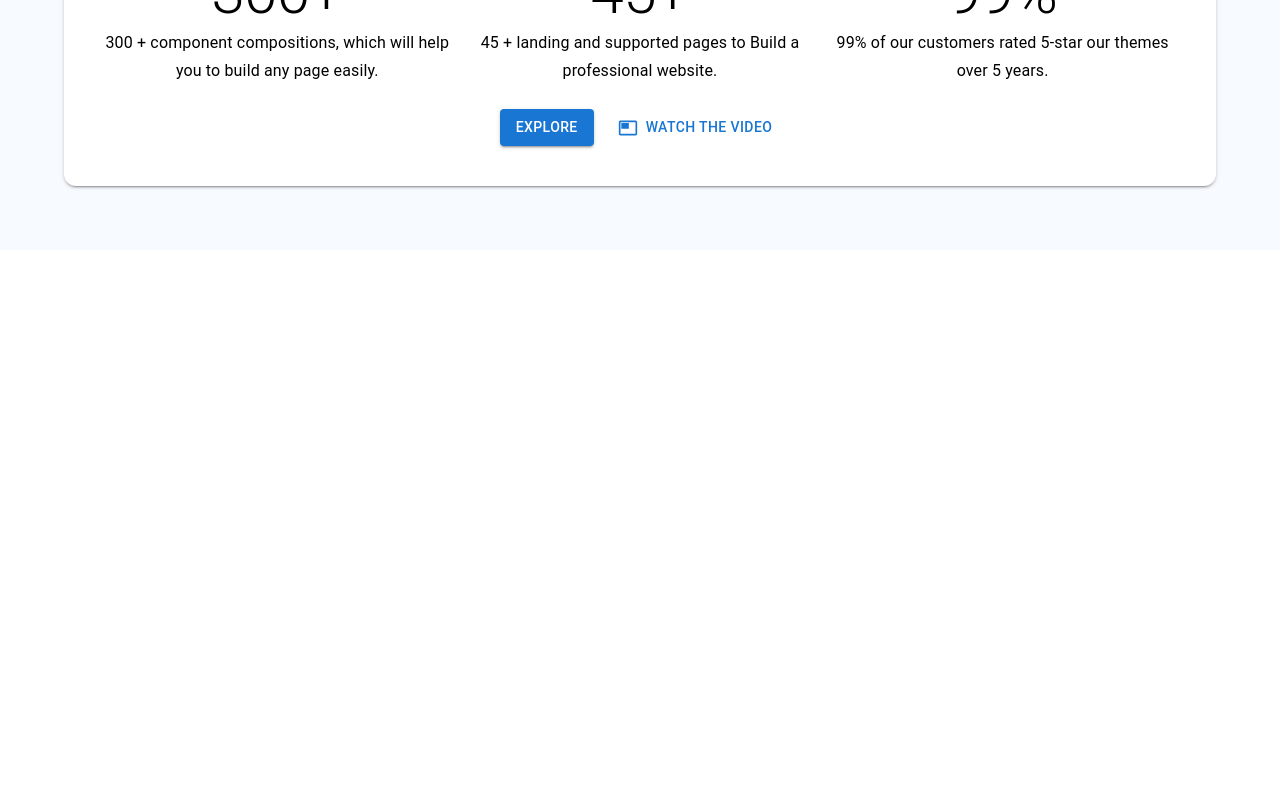
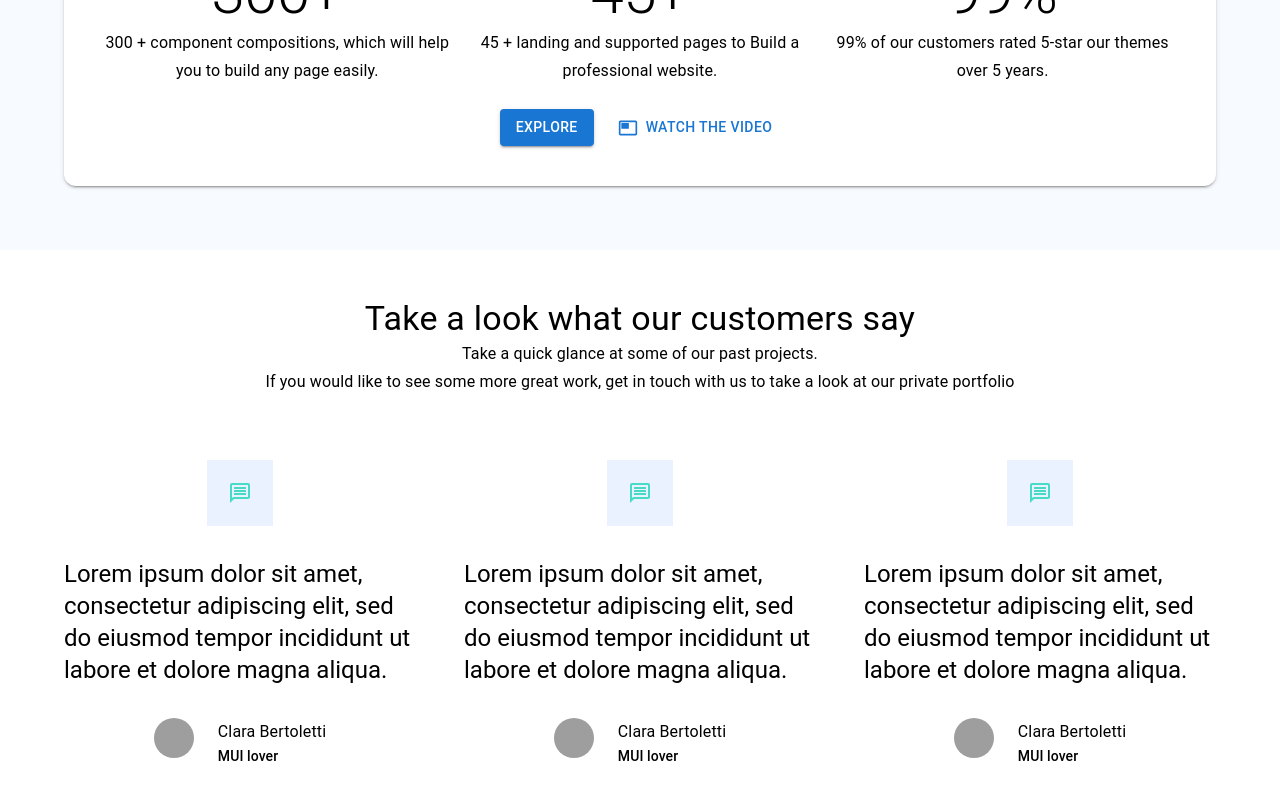
Before and after one commit to kaderabdul79/JobsLab, a React (Create React App) app: page / in a window 1280 px wide. Shown: the part 2884-3684 px from the top of the page. Before the commit the page ends 3134 px from the top, so only its background shows below. Built offline with nearby package versions, Linux system fonts and the light colour scheme; grey boxes are pictures that could not be loaded.

Commit message:
design the testimonial section

```diff
--- a/src/components/Testimonial.js
+++ b/src/components/Testimonial.js
@@ -1,11 +1,67 @@
-import { Box } from '@mui/material';
+import { MessageOutlined } from '@mui/icons-material';
+import { Avatar, Box, Container, Grid, Stack, Typography } from '@mui/material';
 import React from 'react';
 
 const Testimonial = () => {
     return (
-        <Box>
-
+        <Container maxWidth="lg">
+        <Box my={6}>
+            <Box textAlign="center">
+                <Typography variant='h4'>Take a look what our customers say</Typography>
+                <Typography variant='subtitle1'>Take a quick glance at some of our past projects.<br />
+                If you would like to see some more great work, get in touch with us to take a look at our private portfolio</Typography>
+            </Box>
+            <Box>
+                <Grid container spacing={6} my={2}>
+                    <Grid item xs={6} md={4}>
+                    <Box sx={{display:'flex',flexDirection:'column',alignItems:'center'}}>
+                        <Avatar variant="square" sx={{ width: 66, height: 66, bgcolor: '#EBF2FF',color: '#46DBC9' }}>
+                            <MessageOutlined />
+                        </Avatar>
+                        <Typography variant='h5' my={4}>Lorem ipsum dolor sit amet, consectetur adipiscing elit, sed do eiusmod tempor incididunt ut labore et dolore magna aliqua.</Typography>
+                        <Stack direction="row" gap={3}>
+                            <Avatar alt="Remy Sharp" src="/static/images/avatar/1.jpg" />
+                            <Box>
+                                <Typography variant='subtitle1'>Clara Bertoletti</Typography>
+                                <Typography variant='subtitle2'>MUI lover</Typography>
+                            </Box>
+                        </Stack>
+                    </Box>
+                    </Grid>
+                    <Grid item xs={6} md={4}>
+                    <Box sx={{display:'flex',flexDirection:'column',alignItems:'center'}}>
+                        <Avatar variant="square" sx={{ width: 66, height: 66, bgcolor: '#EBF2FF',color: '#46DBC9' }}>
+                            <MessageOutlined />
+                        </Avatar>
+                        <Typography variant='h5' my={4}>Lorem ipsum dolor sit amet, consectetur adipiscing elit, sed do eiusmod tempor incididunt ut labore et dolore magna aliqua.</Typography>
+                        <Stack direction="row" gap={3}>
+                            <Avatar alt="Remy Sharp" src="/static/images/avatar/1.jpg" />
+                            <Box>
+                                <Typography variant='subtitle1'>Clara Bertoletti</Typography>
+                                <Typography variant='subtitle2'>MUI lover</Typography>
+                            </Box>
+                        </Stack>
+                    </Box>
+                    </Grid>
+                    <Grid item xs={6} md={4}>
+                    <Box sx={{display:'flex',flexDirection:'column',alignItems:'center'}}>
+                        <Avatar variant="square" sx={{ width: 66, height: 66, bgcolor: '#EBF2FF',color: '#46DBC9' }}>
+                            <MessageOutlined />
+                        </Avatar>
+                        <Typography variant='h5' my={4}>Lorem ipsum dolor sit amet, consectetur adipiscing elit, sed do eiusmod tempor incididunt ut labore et dolore magna aliqua.</Typography>
+                        <Stack direction="row" gap={3}>
+                            <Avatar alt="Remy Sharp" src="/static/images/avatar/1.jpg" />
+                            <Box>
+                                <Typography variant='subtitle1'>Clara Bertoletti</Typography>
+                                <Typography variant='subtitle2'>MUI lover</Typography>
+                            </Box>
+                        </Stack>
+                    </Box>
+                    </Grid>
+                </Grid>
+            </Box>
         </Box>
+        </Container>
     );
 };
 
```
